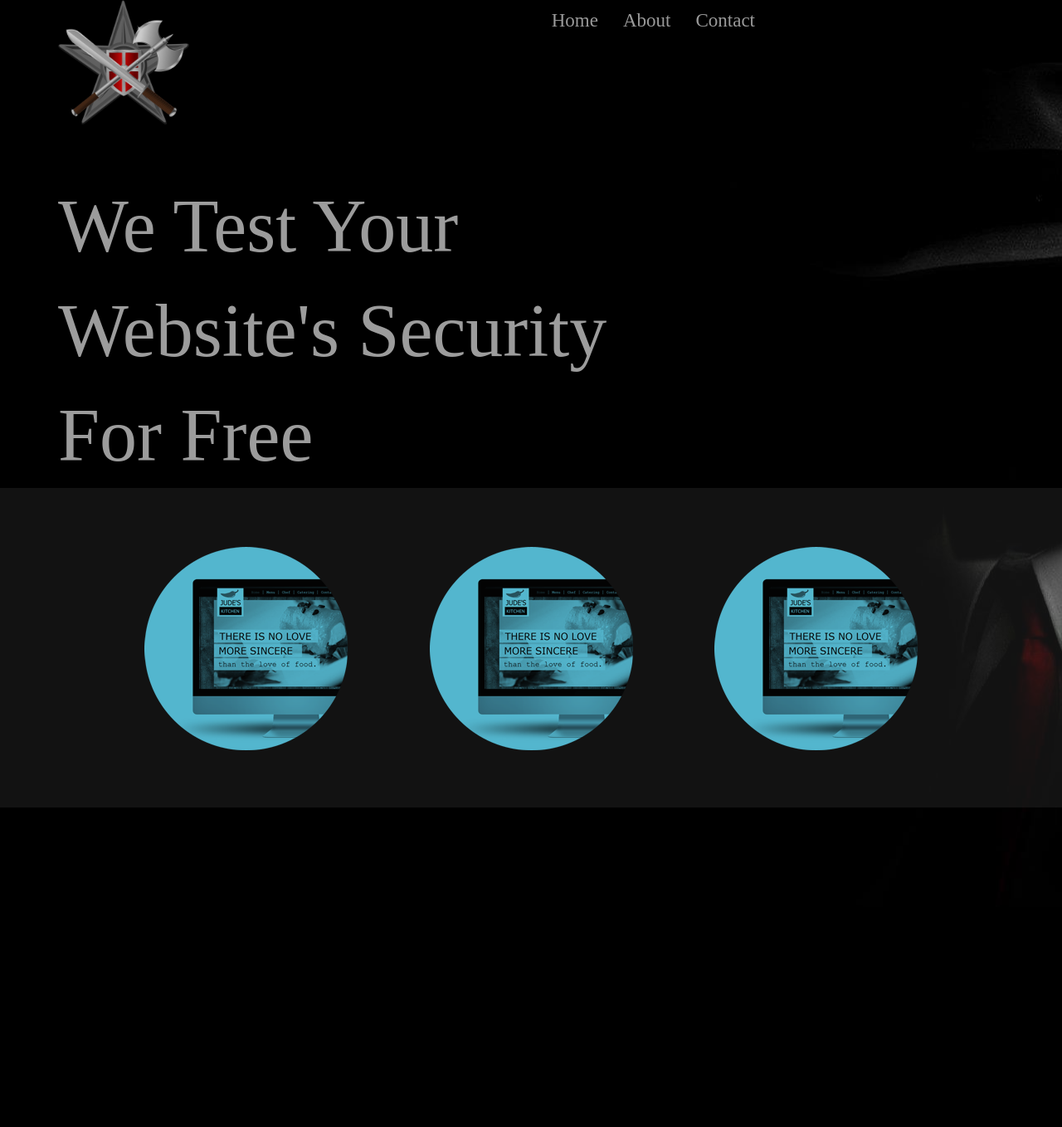
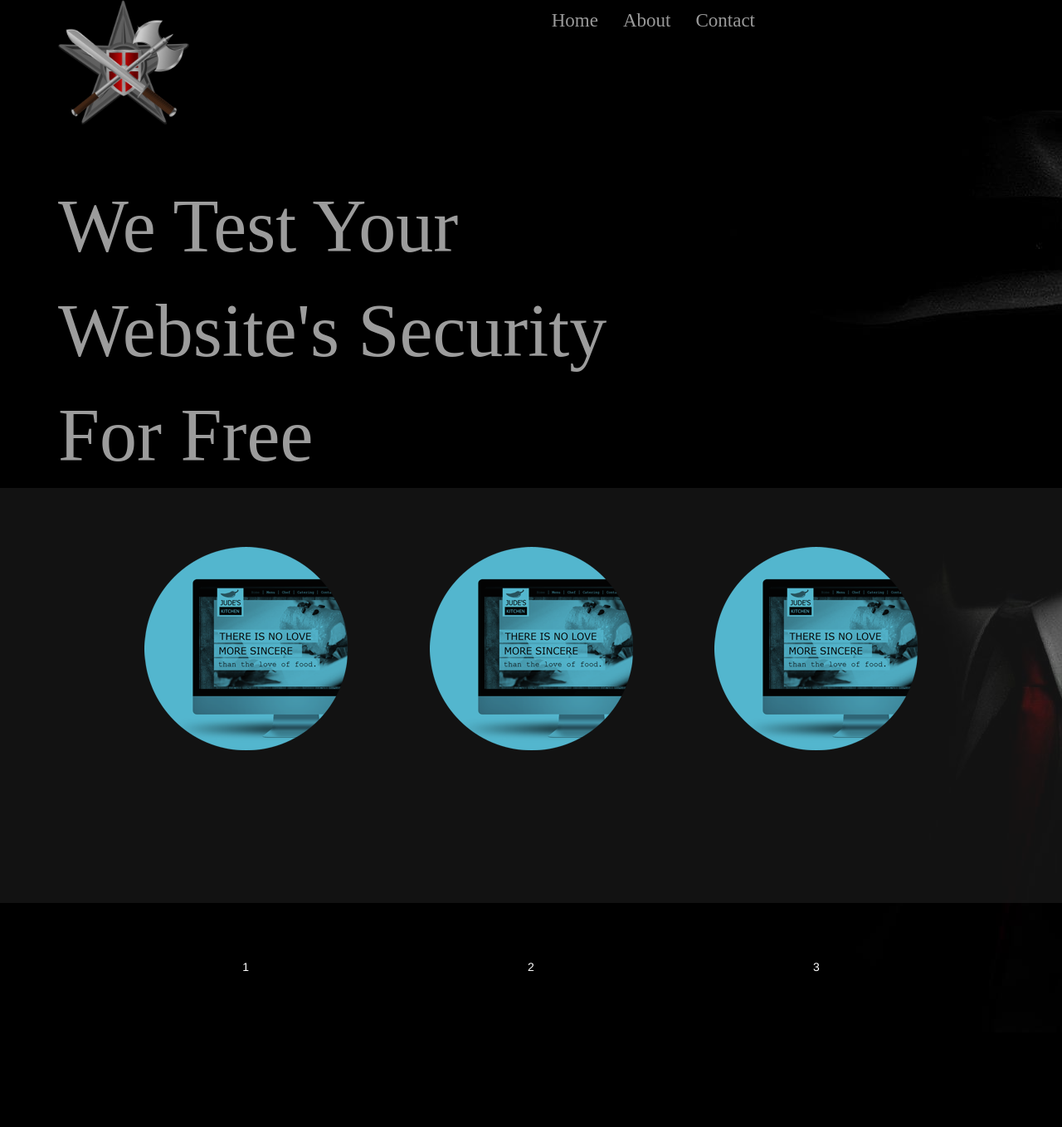
Before and after one commit to Buisson/Enjol--Colomb, a PHP site: page / in a window 1280 px wide. Shown: the whole page at 83% size. Before the commit the page ends 973 px from the top, so only its background shows below. Run offline with PHP 8.4, Linux system fonts and the light colour scheme; some libraries are stand-ins or nearby versions.

Commit message:
Almost index done

```diff
--- a/index.html
+++ b/index.html
@@ -69,6 +69,7 @@
     </div><!-- /.container -->
 
 	<div class="bottom-banner">
+		<div class="imageBanner-Wrapper">
 			<div class="imageBanner">
 					<img src="Images/circle.png">
 			</div>
@@ -78,6 +79,20 @@
 			<div class="imageBanner">
 				<img src="Images/circle.png">
 			</div>
+
+			<!-- new row -->
+			<div class="imageText">
+				1
+			</div>
+			<div class="imageText">
+				2
+			</div>
+			<div class="imageText">
+				3
+			</div>
+
+		</div>
+
 
 
 	</div>
--- a/starter-template.css
+++ b/starter-template.css
@@ -23,7 +23,7 @@ p.success {
 
 .bottom-banner {
 
-	height:385px;
+	height:500px;
 	width : 100%;
 	line-height:385px;
 	text-align: center;
@@ -36,6 +36,18 @@ p.success {
 .imageBanner{
 	display: inline-block;
 	width:340px;
+}
+
+.imageBanner-Wrapper{
+	width: 1030px;
+    margin: 0 auto;
+	text-align: center;
+	vertical-align: middle;
+}
+.imageText{
+	display: inline-block;
+	width:340px;
+	height:100px;
 }
 
 img{
```
Lines whose indentation alone changed are shown as unchanged.
